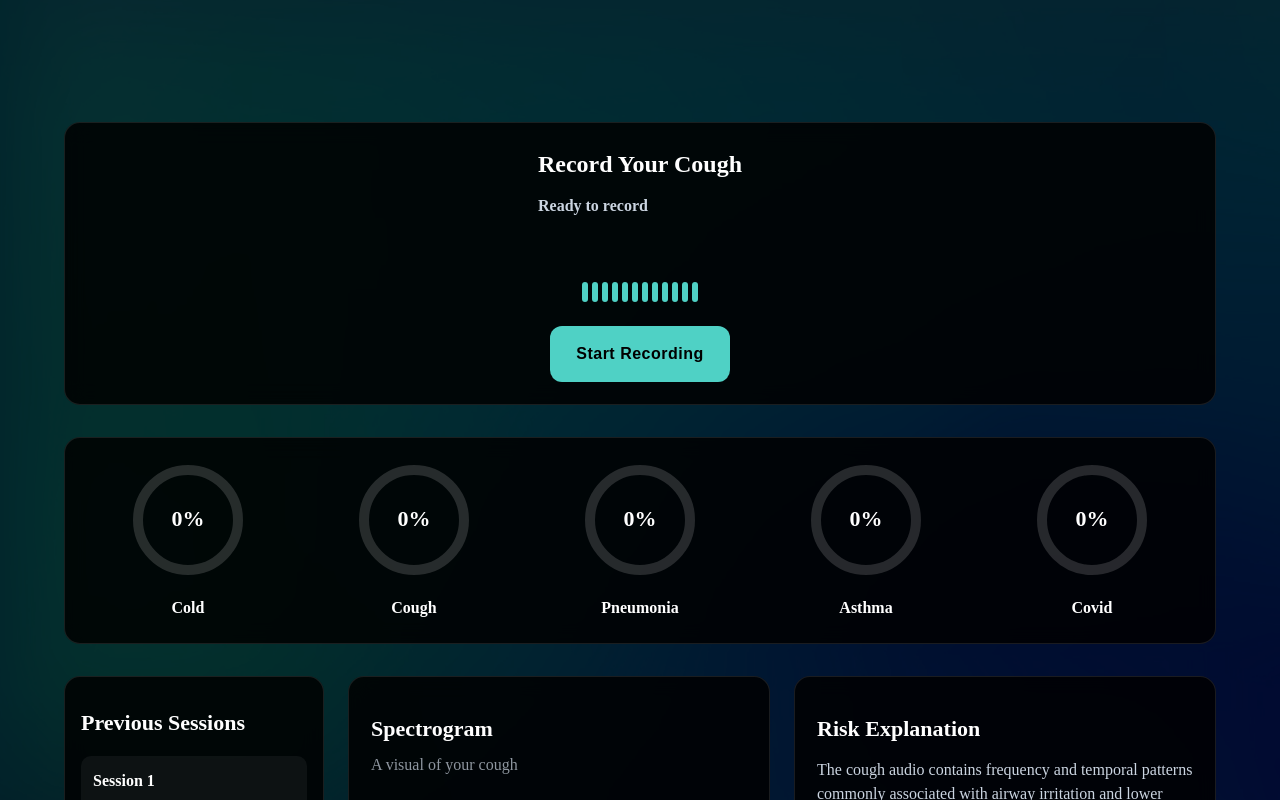
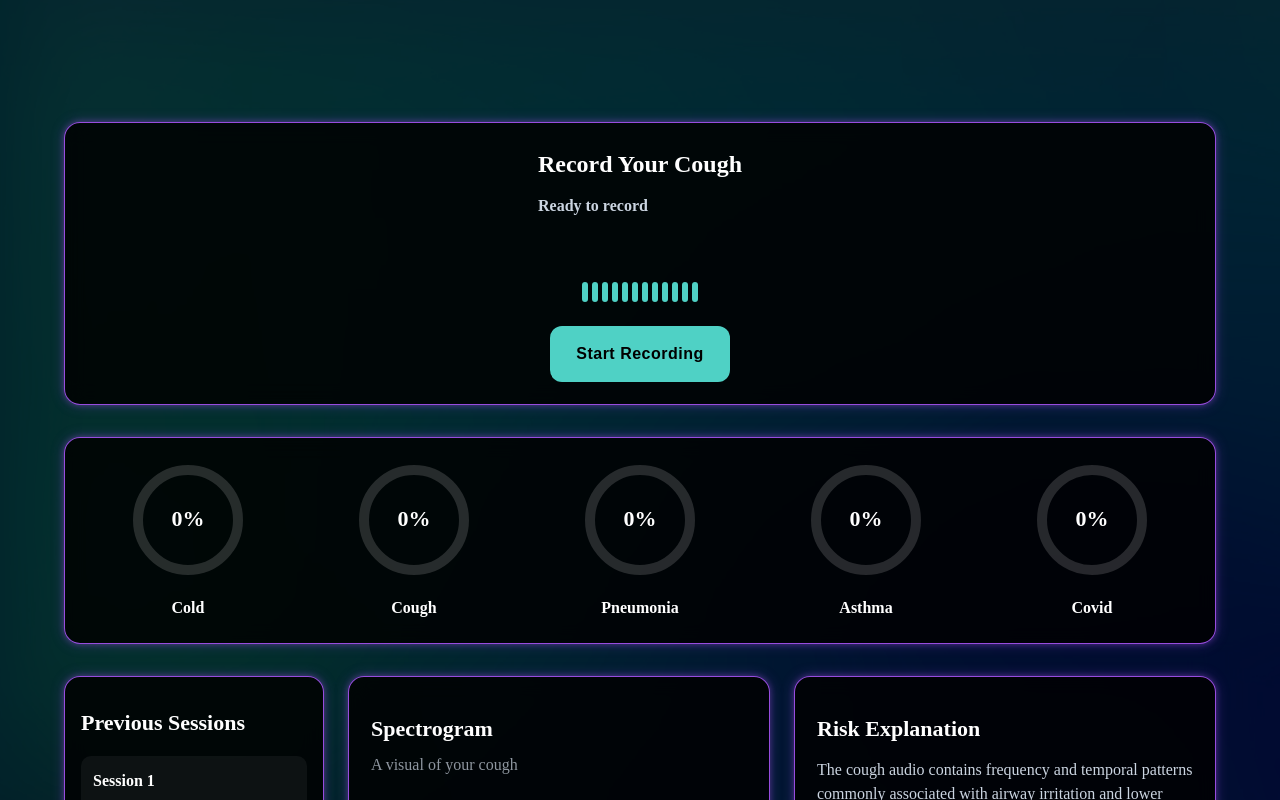
Before and after one commit to shreeyadc/cough2care, a Next.js app: page /dashboard in a window 1280 px wide. Shown: the top 800 px of the page. Built offline with nearby package versions, Linux system fonts and the light colour scheme.

Commit message:
Update globals.css

```diff
--- a/app/globals.css
+++ b/app/globals.css
@@ -544,3 +544,36 @@ html, body {
   margin: 0 auto;
   padding: 0 20px;
 }
+
+/* ================= DASHBOARD PURPLE NEON THEME ================= */
+
+/* Muted dark cyan / blue-green background */
+.dashboard-page {
+  background: radial-gradient(
+    circle at top,
+    #06363d,   /* muted dark cyan */
+    #020617    /* deep navy (matches your site) */
+  );
+  min-height: 100vh;
+  padding-top: 90px; /* header offset */
+  padding-bottom: 32px;
+}
+
+/* Neon purple glow for tiles */
+.card,
+.panel,
+.glass-card {
+  border: 1px solid rgba(168, 85, 247, 0.9); /* neon purple */
+  box-shadow:
+    0 0 6px rgba(168, 85, 247, 0.35),
+    0 0 14px rgba(168, 85, 247, 0.25);
+  transition: transform 0.2s ease, box-shadow 0.3s ease;
+}
+
+.card:hover,
+.panel:hover,
+.glass-card:hover {
+  box-shadow:
+    0 0 10px rgba(168, 85, 247, 0.6),
+    0 0 22px rgba(168, 85, 247, 0.45);
+}
```
